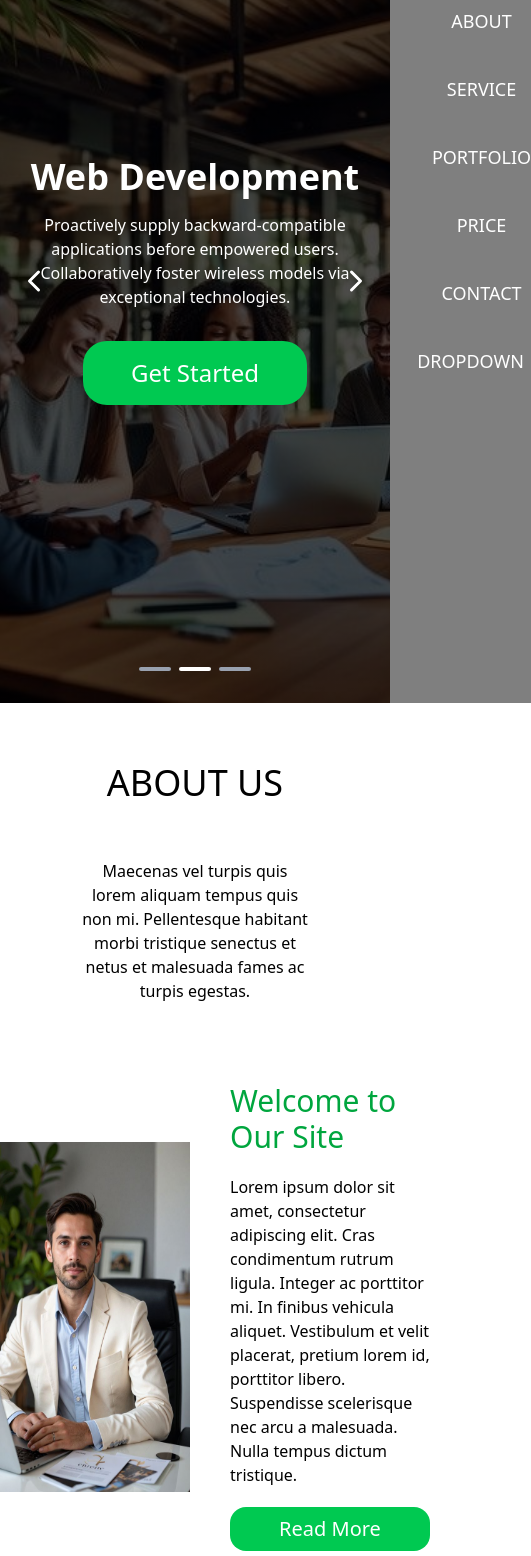
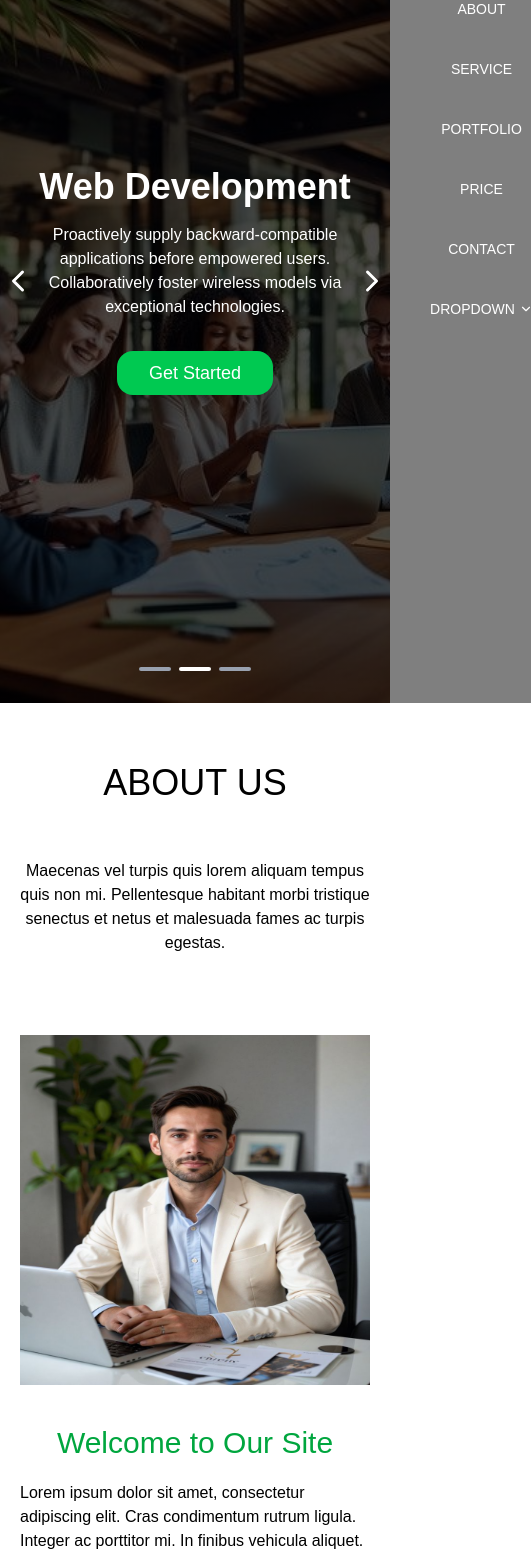
Before and after one commit to muhidtech/Ecompany, a Next.js app: page / in a window 390 px wide. Shown: the part 141-1697 px from the top of the page, 531 px wide, since content can reach past the window. Built offline with nearby package versions, Linux system fonts and the light colour scheme.

Commit message:
ecompany

```diff
--- a/app/components/About.tsx
+++ b/app/components/About.tsx
@@ -30,7 +30,7 @@ function About() {
     ];
 
     return (
-        <div className='lg:px-50 px-20 py-15 bg-white/60 lg:py-30 flex flex-col gap-10 items-center justify-center'>
+        <div className='lg:px-50 px-5 sm:px-10 md:px-20  py-15 bg-white/60 lg:py-30 flex flex-col gap-10 items-center justify-center'>
             <h1 className='text-4xl font-medium text-center mb-4'>
                 ABOUT US
             </h1>
@@ -38,9 +38,9 @@ function About() {
                 Maecenas vel turpis quis lorem aliquam tempus quis non mi. Pellentesque habitant morbi tristique senectus et netus et malesuada fames ac turpis egestas.
             </p>
 
-            <div className='flex w-full items-center justify-center gap-10'>
+            <div className='flex w-full md:flex-row flex-col max-md:px-15 max-sm:px-0 items-center justify-center gap-10'>
                 <Image width={576} height={350} src='/about1.jpg' alt="" className='w-4xl h-[350px]' />
-                <div className='flex flex-col gap-5'>
+                <div className='flex flex-col gap-5 justify-center items-center'>
                     <h1 className='text-3xl font-medium text-green-600'>
                         Welcome to Our Site
                     </h1>
--- a/app/components/CallToAction.tsx
+++ b/app/components/CallToAction.tsx
@@ -5,10 +5,10 @@ import React from 'react'
 function CallToAction() {
   return (
     <div className='flex flex-col w-full gap-5 items-center justify-center bg-green-500 text-white py-15'>
-      <h1 className='text-4xl font-medium'>
+      <h1 className='md:text-4xl text-2xl font-medium'>
         CALL TO ACTION
       </h1>
-      <p className='text-center w-2xl mt-4'>
+      <p className='text-center md:w-2xl px-2 mt-4'>
         Integer sollicitudin sed nulla non consequat. Nullam vitae erat quis leo accumsan ullamcorper. Suspendisse leo purus, pellentesque posuere.
       </p>
 
--- a/app/components/Contact.tsx
+++ b/app/components/Contact.tsx
@@ -6,10 +6,10 @@ import { FaMapMarkerAlt, FaPhoneAlt, FaEnvelope } from 'react-icons/fa';
 const Contact = () => {
   return (
     <div className="bg-gray-100 flex flex-col justify-center items-center w-full py-12">
-      <h1 className='text-4xl font-semibold text-center mb-3'>
+      <h1 className='md:text-4xl text-3xl font-semibold text-center mb-3'>
         CONTACT US
       </h1>
-      <p className='text-center mb-8 w-2xl'>
+      <p className='text-center mb-8 md:w-2xl px-3'>
         Lorem ipsum dolor sit amet, consectetur adipiscing elit. Nulla ullamcorper pharetra ligula nec hendrerit. Ut eu libero nec magna placerat fringilla.
       </p>
       <div className="max-w-7xl mx-auto px-6 lg:px-8">
--- a/app/components/Hero.tsx
+++ b/app/components/Hero.tsx
@@ -62,7 +62,7 @@ function Hero() {
             {item.subheader}
           </p>
 
-          <button className="mt-8 px-12 py-4 bg-green-500 text-white text-2xl rounded-3xl cursor-pointer animate-fadeIn">
+          <button className="mt-8 md:px-12 px-8 md:py-4 py-2 bg-green-500 text-white md:text-2xl text-lg md:rounded-3xl rounded-2xl cursor-pointer animate-fadeIn">
             Get Started
           </button>
         </div>
@@ -71,7 +71,7 @@ function Hero() {
       {/* Left Arrow */}
       <button
         onClick={prevSlide}
-        className="absolute cursor-pointer left-4 top-1/2 transform -translate-y-1/2 text-white text-4xl z-10"
+        className="absolute cursor-pointer left-0 md:left-4 top-1/2 transform -translate-y-1/2 text-white text-4xl z-10"
       >
         <FiChevronLeft />
       </button>
@@ -79,7 +79,7 @@ function Hero() {
       {/* Right Arrow */}
       <button
         onClick={nextSlide}
-        className="absolute cursor-pointer right-4 top-1/2 transform -translate-y-1/2 text-white text-4xl z-10"
+        className="absolute cursor-pointer right-0 md:right-4 top-1/2 transform -translate-y-1/2 text-white text-4xl z-10"
       >
         <FiChevronRight />
       </button>
--- a/app/components/NavBar.tsx
+++ b/app/components/NavBar.tsx
@@ -4,7 +4,7 @@ import React, { useState, useEffect } from 'react';
 import { usePathname } from 'next/navigation';
 import { FiMenu, FiX, FiChevronDown } from "react-icons/fi";
 import Link from 'next/link';
-import './home.css';
+import './homes.css';
 
 
 function NavBar() {
@@ -25,7 +25,7 @@ function NavBar() {
   return (
     <div className={`w-full fixed flex justify-between items-center p-5 z-50 transition-colors duration-300 ${isScrolled ? 'bg-black/60' : 'bg-transparent'}`}>
       {/* Logo */}
-      <h1 className='text-4xl text-green-500 font-medium cursor-pointer transition-transform duration-300 hover:scale-110'>
+      <h1 className='md:text-4xl text-2xl text-green-500 font-medium cursor-pointer transition-transform duration-300 hover:scale-110'>
         <Link href='/'>Ecompany</Link>
       </h1>
 
@@ -54,14 +54,14 @@ function NavBar() {
 
         {/* Dropdown Menu */}
         <div
-          className="relative flex items-center cursor-pointer"
+          className="relative flex items-center cursor-pointer text-sm md:text-lg"
           onMouseEnter={() => setDropdownOpen(true)}
           onMouseLeave={() => setDropdownOpen(false)}
           onClick={() => setDropdownOpen(!dropdownOpen)}
         >
           DROPDOWN <FiChevronDown className="ml-1" />
           {dropdownOpen && (
-            <div className='absolute top-full mt-2 w-40 bg-white py-3 shadow-lg flex flex-col text-black text-sm'>
+            <div className='absolute top-full mt-2 w-40 bg-white py-3 shadow-lg flex flex-col text-black md:text-sm text-xs'>
               {['DROPDOWN 1', 'DROPDOWN 2', 'DROPDOWN 3', 'DROPDOWN 4', 'DROPDOWN 5'].map((item) => (
                 <Link key={item} href="#" className='px-4 py-2 hover:bg-gray-200'>
                   {item}
--- a/app/components/Portfolio.tsx
+++ b/app/components/Portfolio.tsx
@@ -2,7 +2,7 @@
 
 import React, { useState } from 'react';
 import { FiEye, FiExternalLink } from "react-icons/fi";
-import './home.css';
+import './homes.css';
 
 
 const portfolioItems = [
@@ -26,7 +26,7 @@ function Portfolio() {
   return (
     <div className="w-full">
       {/* Navbar */}
-      <div className="flex justify-center md:gap-4 py-4">
+      <div className="flex justify-center md:gap-4 py-4 md:flex-row flex-col">
         {categories.map((category) => (
           <button
             key={category}
--- a/app/components/Pricing.tsx
+++ b/app/components/Pricing.tsx
@@ -83,8 +83,8 @@ const PricingCard = ({ plan }: Props) => {
 
 const Pricing = () => {
   return (
-    <div className="flex flex-col items-center w-full justify-center min-h-screen bg-gray-100 p-10">
-      <h1 className="text-4xl font-bold mb-5">Our Pricing Plans</h1>
+    <div className="flex flex-col items-center w-full justify-center min-h-screen bg-gray-100 md:p-10 py-10 px-5">
+      <h1 className="md:text-4xl text-2xl font-bold mb-5">Our Pricing Plans</h1>
       <p className='text-center max-w-lg mb-12'>
         Choose the plan that fits your needs. All plans include a 30-day free trial.
       </p>
--- a/app/components/home.css
+++ b/app/components/homes.css
@@ -3,7 +3,7 @@
 
 @layer components {
     .link {
-        @apply cursor-pointer hover:text-green-600
+        @apply cursor-pointer hover:text-green-600 text-sm md:text-lg
     }
 
     .active {
--- a/app/globals.css
+++ b/app/globals.css
@@ -1 +1,16 @@
 @import "tailwindcss";
+
+
+@layer base {
+    html {
+      @apply scroll-smooth;
+    }
+
+  }
+
+
+html, body {
+    margin: 0;
+    overflow-x: hidden;
+    font-family: 'Nunito', sans-serif;
+}
```
